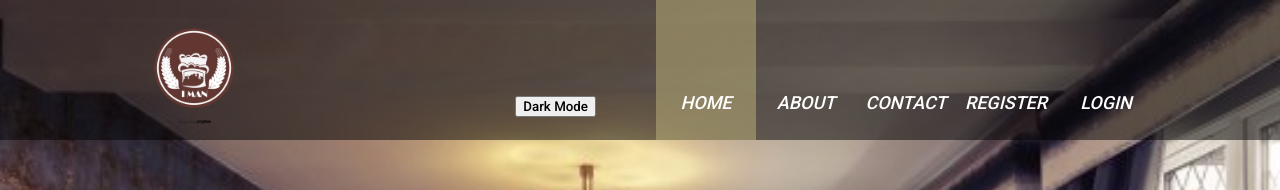
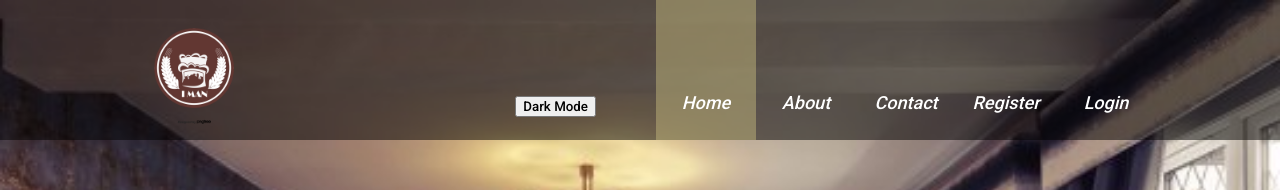
Before and after one commit to bejatovic123/Restorant, a React app: page / in a window 1280 px wide. Shown: the top 190 px of the page. Built offline with nearby package versions, Linux system fonts and the light colour scheme.

Commit message:
refactor

```diff
--- a/src/App.jsx
+++ b/src/App.jsx
@@ -1,15 +1,15 @@
-import React, { StrictMode, useState } from "react";
-import { Provider } from "react-redux";
-import { persistor, store } from "./redux/store";
-import AppRouter from "./containers/Router";
-import "./styles/main.scss";
-import { ErrorBoundary } from "./containers/ErrorBoundary/ErrorBoundary";
-import { createContext } from "react";
-import { PersistGate } from "redux-persist/integration/react";
+import React, { StrictMode, useState } from 'react';
+import { Provider } from 'react-redux';
+import { persistor, store } from './redux/store';
+import AppRouter from './containers/Router';
+import './styles/main.scss';
+
+import { createContext } from 'react';
+import { PersistGate } from 'redux-persist/integration/react';
 
 export const themes = {
-  light: "#dad8ca",
-  dark: "black",
+  light: '#dad8ca',
+  dark: 'black',
 };
 
 export const ThemeContext = createContext();
@@ -21,7 +21,7 @@ const App = () => {
   };
   return (
     <StrictMode>
-      <ErrorBoundary>
+
         <Provider store={store}>
           <PersistGate loading={null} persistor={persistor}>
             <ThemeContext.Provider value={[theme, toggleTheme]}>
@@ -29,7 +29,7 @@ const App = () => {
             </ThemeContext.Provider>
           </PersistGate>
         </Provider>
-      </ErrorBoundary>
+
     </StrictMode>
   );
 };
--- a/src/components/ProfileMenu/profileMenu.scss
+++ b/src/components/ProfileMenu/profileMenu.scss
@@ -23,7 +23,7 @@
   &__options {
     position: absolute;
     width: 100%;
-    background: white;
+    background: rgb(167, 139, 139);
     padding: 10px;
     border-radius: 5px;
     top: 120px;
--- a/src/components/VanillaComponent/HeaderNav.js
+++ b/src/components/VanillaComponent/HeaderNav.js
@@ -1,42 +1,31 @@
 /* eslint-disable react/prop-types */
-var React = require("react");
-var createReactClass = require("create-react-class");
-var { Link } = require("react-router-dom");
+import React from 'react';
+import { Link } from 'react-router-dom';
 
-//React without ES6, JSX
-var HeaderNav = createReactClass({
-  LinkComp: function (route) {
-    return React.createElement(
-      Link,
-      {
-        to: route,
-      },
-      React.createElement(
-        "span",
-        {
-          className: this.props.getActiveClass(route),
-        },
-        route === "/" ? "HOME" : route.split("/")[1].toUpperCase()
-      )
-    );
-  },
+const HeaderNav = (props) => {
+  return (
+    <nav>
+      <Link to='/'>
+        <span className={props.getActiveClass('/')}>Home</span>
+      </Link>
+      <Link to='/about'>
+        <span className={props.getActiveClass('/about')}>About</span>
+      </Link>
+      <Link to='/contact'>
+        <span className={props.getActiveClass('/contact')}>Contact</span>
+      </Link>
+      {!props.userName && (
+        <>
+          <Link to='/register'>
+            <span className={props.getActiveClass('/register')}>Register</span>
+          </Link>
+          <Link to='/login'>
+            <span className={props.getActiveClass('/login')}>Login</span>
+          </Link>
+        </>
+      )}
+    </nav>
+  );
+};
 
-  render: function () {
-    return React.createElement(
-      "nav",
-      null,
-      this.LinkComp("/"),
-      this.LinkComp("/about"),
-      this.LinkComp("/contact"),
-      !this.props.userName &&
-        React.createElement(
-          React.Fragment,
-          null,
-          this.LinkComp("/register"),
-          this.LinkComp("/login")
-        )
-    );
-  },
-});
-
-module.exports = HeaderNav;
+export default HeaderNav;
--- a/src/containers/ErrorBoundary/ErrorBoundary.jsx
+++ /dev/null
@@ -1,28 +0,0 @@
-/* eslint-disable react/prop-types */
-import React from "react";
-
-export class ErrorBoundary extends React.Component {
-  constructor(props) {
-    super(props);
-    this.state = { caughtError: false };
-  }
-
-  static getDerivedStateFromError(error) {
-    // Do state changes here to render fallback UI.
-    return { caughtError: true };
-  }
-
-  componentDidCatch(error, errorInfo) {
-    // Do logging or other than rendering logic here.
-    console.log(error, errorInfo);
-  }
-
-  render() {
-    if (this.state.caughtError) {
-      // Fallback UI here.
-      return <h1>Something went wrong, we are working on it...</h1>;
-    }
-
-    return this.props.children;
-  }
-}
--- a/src/containers/Layout/Layout.jsx
+++ b/src/containers/Layout/Layout.jsx
@@ -41,7 +41,7 @@ const Layout = () => {
         }}
       >
         <Header />
-        <div className='layout_body pd-t-31 pd-b-8'>
+        <div className='layout_body '>
           <Suspense fallback={<div>loading...</div>}>
             <Outlet />
           </Suspense>
```
